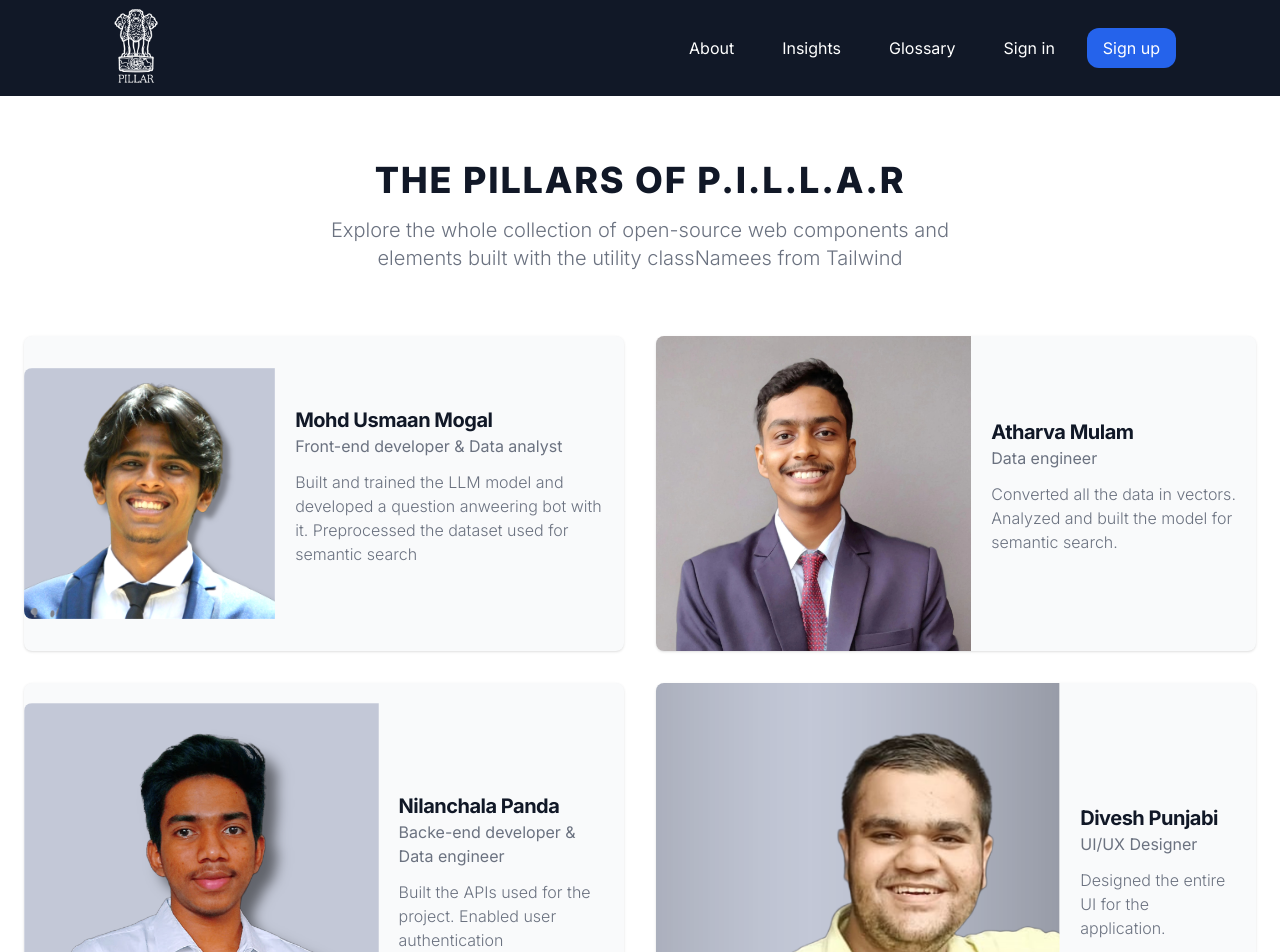
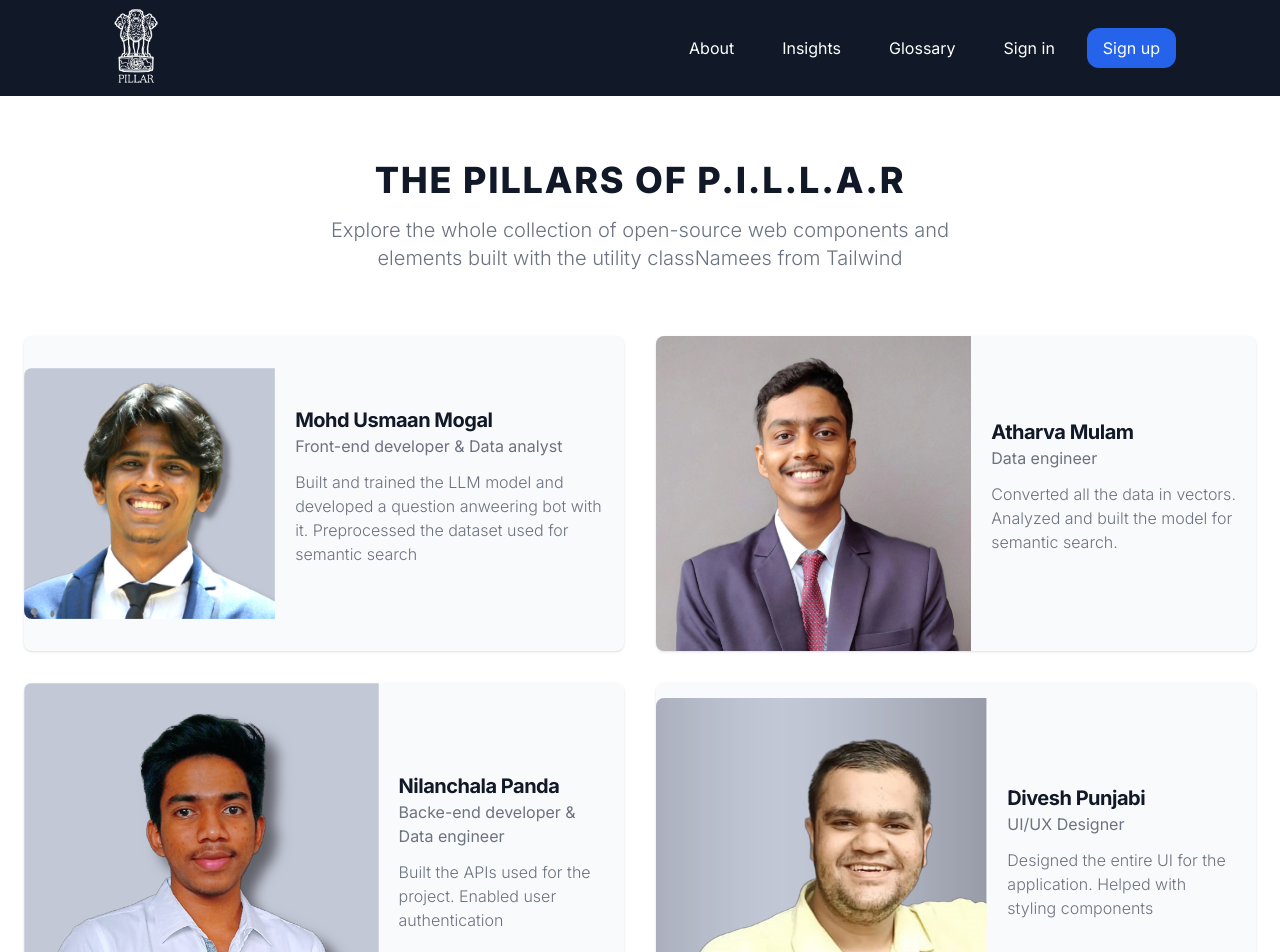
Before and after one commit to illusionist52/P.I.L.LA.R, a Next.js app: page /about in a window 1280 px wide. Shown: the top 952 px of the page. Built offline with nearby package versions, Linux system fonts and the light colour scheme.

Commit message:
minute changes

```diff
--- a/app/about/page.jsx
+++ b/app/about/page.jsx
@@ -96,7 +96,7 @@ const page = () => {
                   UI/UX Designer
                 </span>
                 <p className="mt-3 mb-4 font-light text-gray-500 dark:text-gray-400">
-                 Designed the entire UI for the application.
+                 Designed the entire UI for the application. Helped with styling components
                 </p>
               </div>
             </div>
```
